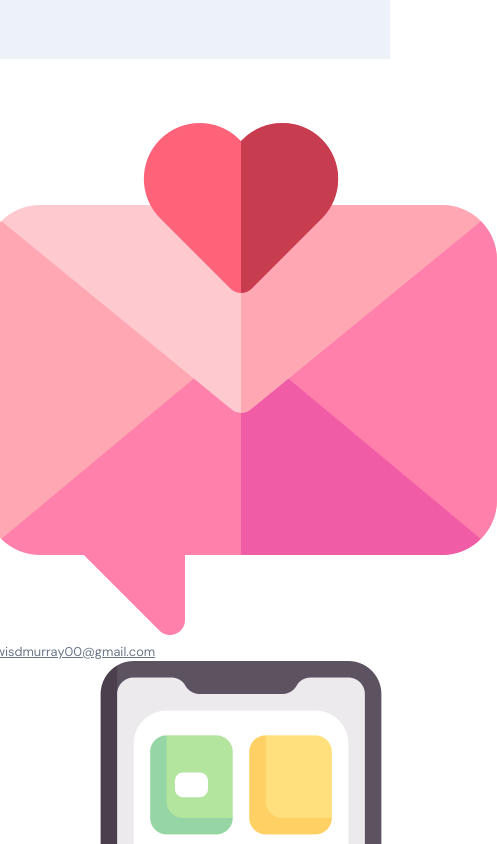
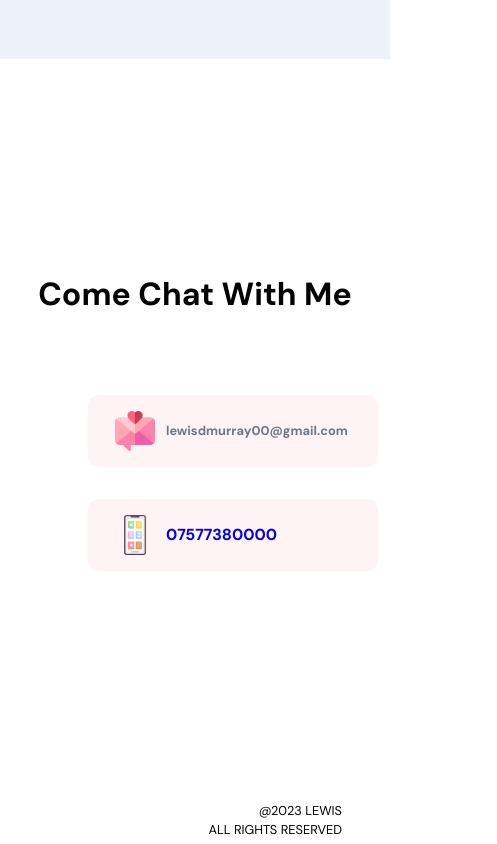
Before and after one commit to LewisMurray00/myPortfolio, a React (Create React App) app: page / in a window 390 px wide. Shown: the part 5340-6184 px from the top of the page, 497 px wide, since content can reach past the window. Built offline with nearby package versions, Linux system fonts and the light colour scheme.

Commit message:
Added some styling to the footer cards, will now make it responsive2

```diff
--- a/src/container/Footer/Footer.scss
+++ b/src/container/Footer/Footer.scss
@@ -0,0 +1,49 @@
+.app__footer{
+    flex: 1;
+    width: 100%;
+    flex-direction: column;
+}
+
+.app__footer-cards{
+    width: 60%;
+    display: flex;
+    justify-content: space-evenly;
+    align-items: center;
+    flex-wrap: wrap;
+    margin: 4rem 2rem 2rem;
+
+    .app__footer-card{
+        min-width: 290px;
+        display: flex;
+        flex-direction: row;
+        justify-content: flex-start;
+        align-items: center;
+
+        margin: 1rem 0;
+        padding: 1rem;
+        border-radius: 10px;
+        cursor: pointer;
+        background-color: #fef4f5;
+
+        transition: all 0.3s ease-in-out;
+
+        img{
+            width: 40px;
+            height: 40px;
+            margin: 0 0.7rem;
+        }
+
+        p{
+            font-weight: 600;
+        }
+
+        a{
+            text-decoration: none;
+            font-weight: 600;
+        }
+
+        &:hover{
+            box-shadow: 0 0 25px #fef4f5;
+        }
+    }
+}
```
